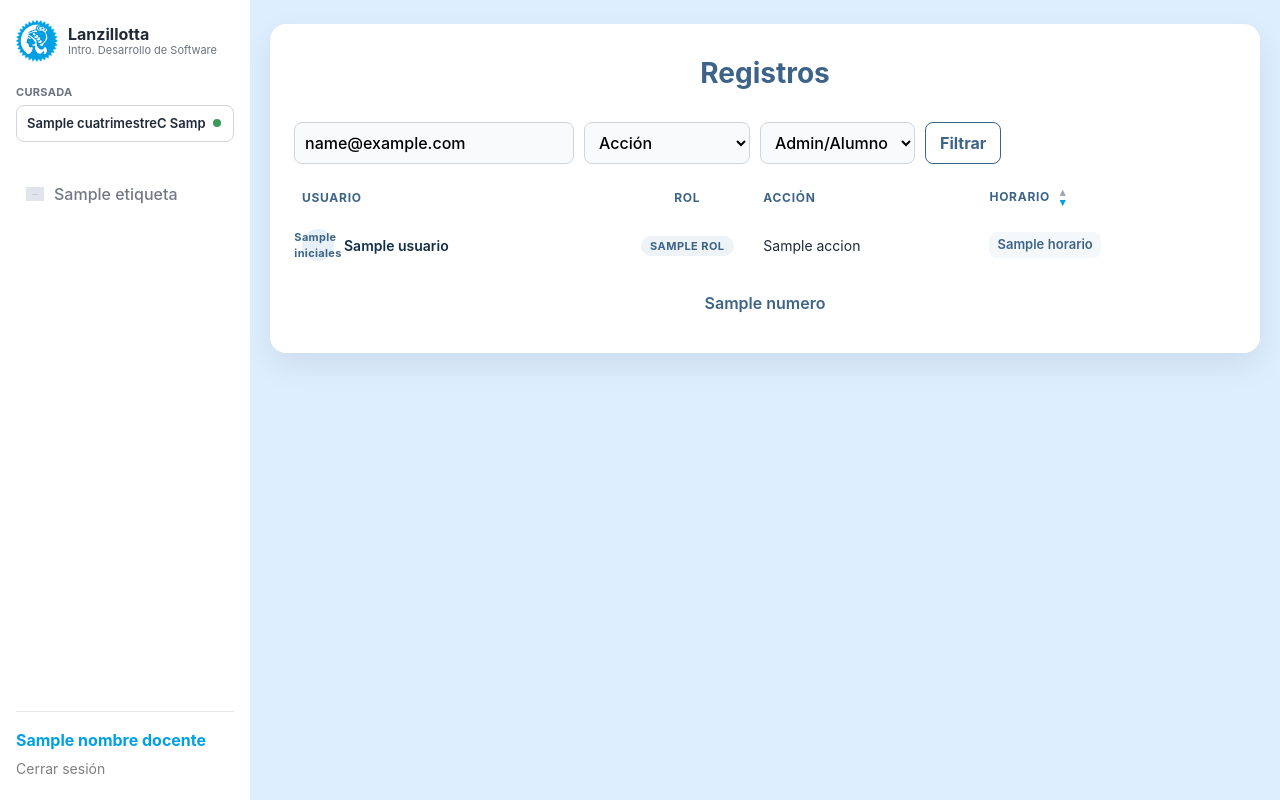
After one commit to fiuba-ids-lanzillotta/gradebook-web, a Flask app: template templates/admin/registros.html in a window 1280 px wide. The commit adds this page. Run offline with Flask 3, Linux system fonts and the light colour scheme; the template is opened without the code that fills it: most values are stand-ins (such as "Sample title", 1, 10 or a date in 2020); grey boxes marked "Sample" are stand-in pictures; some web fonts are replaced.

Commit message:
El docente consulta la auditoría en Registros, con el mail, el rol y la acción.
Co-authored-by: Cursor <cursoragent@cursor.com>

```diff
--- a/static/css/admin.css
+++ b/static/css/admin.css
@@ -1172,6 +1172,87 @@ html:has(.admin-body),
 .categorias__check--off input,
 .categorias__check--off input:disabled { cursor: not-allowed; }
 .categorias__no { color: #9ca3af; }
+.registros__horario { white-space: nowrap; }
+.listado.registros .listado__tabla th {
+    color: #3d6488;
+    font-size: 12px;
+    letter-spacing: 0.06em;
+    text-transform: uppercase;
+}
+.listado.registros .listado__tabla td { border-bottom-color: #eef2f6; }
+.listado.registros .listado__tabla tbody tr:hover td { background: #f4f9fd; }
+.listado.registros .listado__tabla th:nth-child(2),
+.listado.registros .listado__tabla td:nth-child(2) {
+    white-space: nowrap;
+    text-align: center;
+    width: 8.5rem;
+}
+.listado.registros .listado__title { margin-bottom: 28px; }
+.listado.registros .equipos__buscar { margin-top: 8px; }
+.listado.registros .listado__card { padding-bottom: 36px; }
+.registros__usuario { display: flex; align-items: center; gap: 10px; min-width: 0; }
+.registros__avatar {
+    width: 32px;
+    height: 32px;
+    border-radius: 50%;
+    display: inline-flex;
+    align-items: center;
+    justify-content: center;
+    background: #e7f0f8;
+    color: #3d6488;
+    font-size: 11px;
+    font-weight: 700;
+    letter-spacing: 0.03em;
+    flex-shrink: 0;
+}
+.registros__avatar--profesor { background: linear-gradient(160deg, #1d4e78, #122f4a); color: #fff; }
+.registros__avatar--ayudante { background: #3d6488; color: #fff; }
+.registros__avatar--colaborador { background: #d5e4f2; color: #1d4e78; }
+.registros__avatar--alumno { background: #e7f4fb; color: #1d6f96; }
+.registros__email {
+    color: #122f4a;
+    font-weight: 600;
+    overflow: hidden;
+    text-overflow: ellipsis;
+}
+.registros__rol {
+    display: inline-block;
+    padding: 2px 9px;
+    border-radius: 999px;
+    background: #eef3f8;
+    color: #3d6488;
+    font-size: 11px;
+    font-weight: 700;
+    letter-spacing: 0.04em;
+    text-transform: uppercase;
+}
+.registros__rol--profesor { background: #122f4a; color: #fff; }
+.registros__rol--ayudante { background: #e7f0f8; color: #1d4e78; }
+.registros__rol--colaborador { background: #f3f7fb; color: #5d7c99; border: 1px solid #d5e2ee; }
+.registros__rol--alumno { background: #e7f4fb; color: #1d6f96; }
+.registros__accion { color: #1f2937; }
+.registros__cuando {
+    display: inline-block;
+    padding: 3px 8px;
+    border-radius: 8px;
+    background: #f4f8fb;
+    color: #3d6488;
+    font-variant-numeric: tabular-nums;
+    font-weight: 600;
+    font-size: 13px;
+    white-space: nowrap;
+}
+.registros__orden {
+    display: inline-flex;
+    flex-direction: column;
+    margin-left: 6px;
+    vertical-align: middle;
+    line-height: 0.85;
+    text-transform: none;
+    letter-spacing: 0;
+}
+.registros__orden a { color: #9ca3af; text-decoration: none; font-size: 11px; }
+.registros__orden a.is-actual { color: #00A0E3; }
 @media (max-width: 980px) {
     .categorias__alta-grid { grid-template-columns: 1fr 1fr; }
 }
--- a/templates/admin/base_admin.html
+++ b/templates/admin/base_admin.html
@@ -63,8 +63,8 @@
                 <nav class="admin-sidebar__nav" aria-label="Panel docente">
                     {% for clave, etiqueta, icono, activa in solapas %}
                         <a
-                            href="{% if clave == 'listado' %}{{ url_for('web.admin.panel.index') }}{% elif clave == 'equipos' %}{{ url_for('web.admin.grupos.index') }}{% elif clave == 'asistencia' %}{{ url_for('web.admin.asistencia.index') }}{% elif clave == 'docentes' %}{{ url_for('web.admin.docentes.index') }}{% elif clave == 'cursada' %}{{ url_for('web.admin.cursadas.index') }}{% elif clave == 'categorias' %}{{ url_for('web.admin.categorias.index') }}{% else %}#{% endif %}"
-                            class="admin-sidebar__link {% if activa %}admin-sidebar__link--active{% endif %} {% if clave not in ('listado', 'equipos', 'asistencia', 'docentes', 'cursada', 'categorias') %}admin-sidebar__link--soon{% endif %}"
+                            href="{% if clave == 'listado' %}{{ url_for('web.admin.panel.index') }}{% elif clave == 'equipos' %}{{ url_for('web.admin.grupos.index') }}{% elif clave == 'asistencia' %}{{ url_for('web.admin.asistencia.index') }}{% elif clave == 'docentes' %}{{ url_for('web.admin.docentes.index') }}{% elif clave == 'cursada' %}{{ url_for('web.admin.cursadas.index') }}{% elif clave == 'categorias' %}{{ url_for('web.admin.categorias.index') }}{% elif clave == 'registros' %}{{ url_for('web.admin.registros.index') }}{% else %}#{% endif %}"
+                            class="admin-sidebar__link {% if activa %}admin-sidebar__link--active{% endif %} {% if clave not in ('listado', 'equipos', 'asistencia', 'docentes', 'cursada', 'categorias', 'registros') %}admin-sidebar__link--soon{% endif %}"
                         >
                             <img src="{{ url_for('static', filename='img/' + icono) }}" alt="" class="admin-sidebar__icon">
                             {{ etiqueta }}
--- /dev/null
+++ b/templates/admin/registros.html
@@ -0,0 +1,88 @@
+{% extends "admin/base_admin.html" %}
+
+{% block title %}Registros · Gradebook{% endblock %}
+
+{% block content %}
+<section class="listado registros">
+    <div class="listado__card">
+        <h1 class="listado__title">Registros</h1>
+
+        {% if error %}
+        <p class="listado__flash listado__flash--error">{{ error }}</p>
+        {% endif %}
+
+        <form class="equipos__buscar" method="GET" action="{{ url_for('web.admin.registros.index') }}">
+            <input type="search" name="email" value="{{ email }}" placeholder="email" autocomplete="off">
+            <select name="accion" aria-label="Acción">
+                <option value="">Acción</option>
+                {% for codigo, etiqueta in acciones %}
+                <option value="{{ codigo }}" {% if accion == codigo %}selected{% endif %}>{{ etiqueta }}</option>
+                {% endfor %}
+            </select>
+            <select name="tipo" aria-label="Admin o alumno">
+                <option value="">Admin/Alumno</option>
+                <option value="docente" {% if tipo == 'docente' %}selected{% endif %}>Admin</option>
+                <option value="estudiante" {% if tipo == 'estudiante' %}selected{% endif %}>Alumno</option>
+            </select>
+            <input type="hidden" name="orden" value="{{ orden }}">
+            <button type="submit" class="btn-outline">Filtrar</button>
+        </form>
+
+        <div class="listado__tabla-wrap">
+            <table class="listado__tabla">
+                <thead>
+                    <tr>
+                        <th>Usuario</th>
+                        <th>Rol</th>
+                        <th>Acción</th>
+                        <th class="registros__horario">
+                            Horario
+                            <span class="registros__orden">
+                                <a href="{{ url_for('web.admin.registros.index', email=email, accion=accion, tipo=tipo, orden='asc') }}" class="{% if orden == 'asc' %}is-actual{% endif %}" aria-label="Más antiguos primero">▴</a>
+                                <a href="{{ url_for('web.admin.registros.index', email=email, accion=accion, tipo=tipo, orden='desc') }}" class="{% if orden != 'asc' %}is-actual{% endif %}" aria-label="Más recientes primero">▾</a>
+                            </span>
+                        </th>
+                    </tr>
+                </thead>
+                <tbody>
+                    {% for fila in filas %}
+                    <tr>
+                        <td data-label="Usuario">
+                            <span class="registros__usuario">
+                                <span class="registros__avatar registros__avatar--{{ fila.rol_clase }}" aria-hidden="true">{{ fila.iniciales }}</span>
+                                <span class="registros__email">{{ fila.usuario }}</span>
+                            </span>
+                        </td>
+                        <td data-label="Rol"><span class="registros__rol registros__rol--{{ fila.rol_clase }}">{{ fila.rol }}</span></td>
+                        <td data-label="Acción"><span class="registros__accion">{{ fila.accion }}</span></td>
+                        <td data-label="Horario"><span class="registros__cuando">{{ fila.horario }}</span></td>
+                    </tr>
+                    {% else %}
+                    <tr>
+                        <td colspan="4" class="listado__vacio">No hay registros para esos filtros.</td>
+                    </tr>
+                    {% endfor %}
+                </tbody>
+            </table>
+        </div>
+
+        {% if paginacion.total > 1 %}
+        <nav class="listado__paginas" aria-label="Paginación">
+            {% if paginacion.actual > 1 %}
+            <a class="listado__pagina listado__pagina--nav" href="{{ url_for('web.admin.registros.index', email=email, accion=accion, tipo=tipo, orden=orden, _offset=(paginacion.actual - 2) * paginacion.limit, _limit=paginacion.limit) }}" aria-label="Anterior">‹</a>
+            {% endif %}
+            {% for numero in paginacion.numeros %}
+            {% if numero == '...' %}
+            <span class="listado__pagina listado__pagina--ellipsis">…</span>
+            {% else %}
+            <a class="listado__pagina {% if numero == paginacion.actual %}is-current{% endif %}" href="{{ url_for('web.admin.registros.index', email=email, accion=accion, tipo=tipo, orden=orden, _offset=(numero - 1) * paginacion.limit, _limit=paginacion.limit) }}">{{ numero }}</a>
+            {% endif %}
+            {% endfor %}
+            {% if paginacion.actual < paginacion.total %}
+            <a class="listado__pagina listado__pagina--nav" href="{{ url_for('web.admin.registros.index', email=email, accion=accion, tipo=tipo, orden=orden, _offset=paginacion.offset + paginacion.limit, _limit=paginacion.limit) }}" aria-label="Siguiente">›</a>
+            {% endif %}
+        </nav>
+        {% endif %}
+    </div>
+</section>
+{% endblock %}
--- a/web/routes/admin/__init__.py
+++ b/web/routes/admin/__init__.py
@@ -12,6 +12,7 @@ from web.routes.admin.cursadas import cursadas_bp
 from web.routes.admin.docentes import docentes_bp
 from web.routes.admin.grupos import grupos_bp
 from web.routes.admin.categorias import categorias_bp
+from web.routes.admin.registros import registros_bp
 from web.routes.admin.items import items_bp
 
 admin_bp = Blueprint('admin', __name__)
@@ -22,4 +23,5 @@ admin_bp.register_blueprint(cursadas_bp)
 admin_bp.register_blueprint(docentes_bp)
 admin_bp.register_blueprint(grupos_bp)
 admin_bp.register_blueprint(categorias_bp)
+admin_bp.register_blueprint(registros_bp)
 admin_bp.register_blueprint(items_bp)
--- a/web/routes/admin/panel.py
+++ b/web/routes/admin/panel.py
@@ -31,6 +31,7 @@ from web.constants import (
     PERMISO_ESTUDIANTES_MODIFICAR,
     PERMISO_ESTUDIANTES_REACTIVAR,
     PERMISO_EVALUACIONES_LEER,
+    PERMISO_REGISTROS_LEER,
 )
 from web.cursada_filtro import elegida, guardar, opciones
 from web.services.docentes import obtener_docente
@@ -61,6 +62,7 @@ SOLAPA_PERMISO = {
     'listado': PERMISO_ESTUDIANTES_LEER,
     'equipos': PERMISO_ESTUDIANTES_LEER,
     'categorias': PERMISO_EVALUACIONES_LEER,
+    'registros': PERMISO_REGISTROS_LEER,
     'asistencia': PERMISO_ASISTENCIAS_LEER,
     'docentes': PERMISO_DOCENTES_LEER,
 }
```
Also changed, not shown: web/routes/admin/registros.py (added, +131 -0 lines), web/services/registros.py (added, +61 -0 lines).
